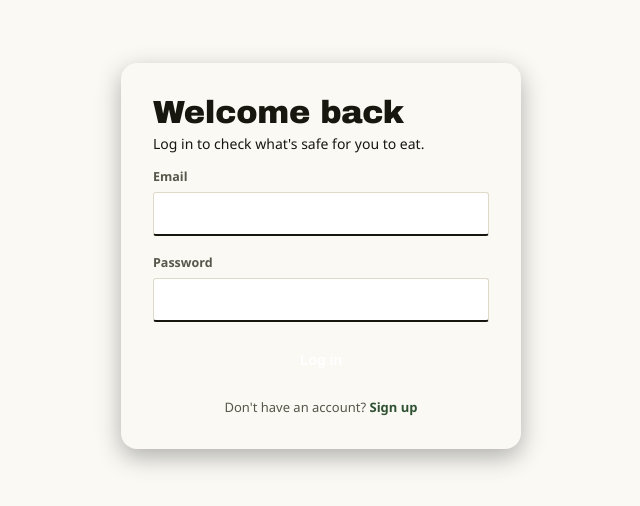
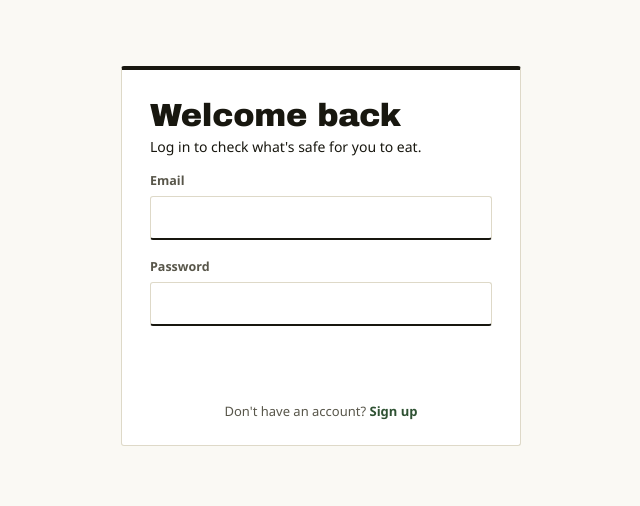
Before and after one commit to woishrayan2009-source/food-safety-tracker, a React (Vite) app: page /login in a window 1280 px wide. Shown: the part 144-650 px from the top of the page, without its empty margins (319-959 px from the left). Built offline with nearby package versions, Linux system fonts and the light colour scheme; no server answers; the HTML template or start-up script is replaced by a standard one.

Commit message:
Refactor Card component styles for new design

```diff
--- a/src/components/ui/Card.tsx
+++ b/src/components/ui/Card.tsx
@@ -6,14 +6,20 @@ interface CardProps {
   className?: string;
 }
 
+// The "label panel": sharp corners, a heavy top rule and a fine bottom rule,
+// echoing the printed border of a Nutrition Facts panel rather than a
+// generic soft-shadowed SaaS card.
 const cardStyle: CSSProperties = {
-  background: "var(--surface)",
-  border: "1px solid var(--border)",
-  borderRadius: 16,
-  padding: 32,
+  background: "var(--panel)",
+  borderTop: "4px solid var(--ink)",
+  borderBottom: "1px solid var(--line)",
+  borderLeft: "1px solid var(--line)",
+  borderRight: "1px solid var(--line)",
+  borderRadius: "var(--radius)",
+  padding: "28px 28px 24px",
   width: "100%",
   maxWidth: 400,
-  boxShadow: "0 8px 24px rgba(0,0,0,0.3)",
+  boxShadow: "none",
 };
 
 export default function Card({ children, style, className }: CardProps) {
```
